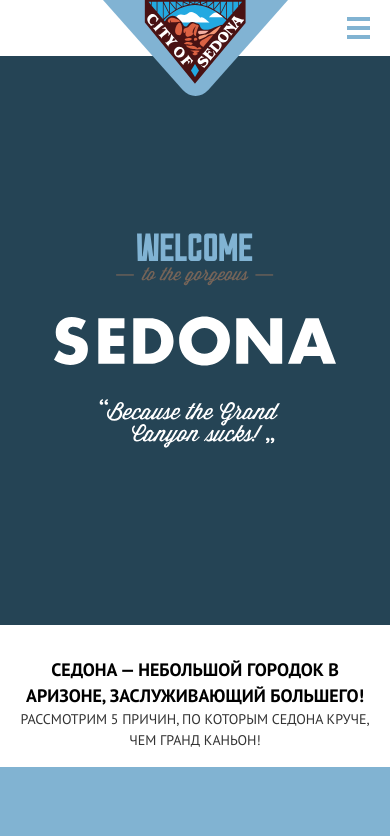
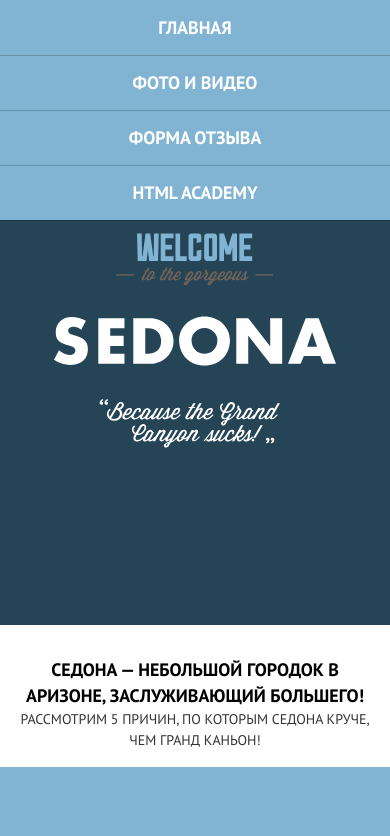
Before and after one commit to htmlacademy-adaptive/106097-sedona-27, a website: page source/index.html in a window 390 px wide. Shown: the top 836 px of the page. Drawn offline with nearby package versions, Linux system fonts and the light colour scheme; files that its build step writes are made by us from their sources.

Commit message:
Add nojs styles for navigation

```diff
--- a/source/index.html
+++ b/source/index.html
@@ -13,8 +13,8 @@
     <a class="page-header__logo" href="#">
       <img class="page-header__logo-image" width="185" height="96" src="img/logo.svg" alt="Логотип Седоны">
     </a>
-    <button class="page-header__toggle" type="button"><span class="visually-hidden">Открыть меню</span></button>
-    <nav class="main-navigation main-navigation--closed">
+    <button class="page-header__toggle page-header__toggle--nojs" type="button"><span class="visually-hidden">Открыть меню</span></button>
+    <nav class="main-navigation main-navigation--closed main-navigation--nojs">
       <ul class="site-list site-list--pages">
         <li class="site-list__item site-list__item--current">
           <a class="site-list__link" href="#">Главная</a>
--- a/source/js/app.js
+++ b/source/js/app.js
@@ -1,6 +1,7 @@
 let nav = document.querySelector('.main-navigation');
 let navToggle = document.querySelector('.page-header__toggle');
 
+navToggle.classList.remove('main-navigation--nojs');
 
 navToggle.addEventListener('click', () => {
   nav.classList.toggle('main-navigation--closed');
--- a/source/sass/blocks/main-navigation/main-navigation.scss
+++ b/source/sass/blocks/main-navigation/main-navigation.scss
@@ -19,3 +19,7 @@
     }
   }
 }
+
+.main-navigation--closed.main-navigation--nojs {
+  display: block;
+}
--- a/source/sass/blocks/page-header/page-header.scss
+++ b/source/sass/blocks/page-header/page-header.scss
@@ -45,6 +45,10 @@
     z-index: 1;
   }
 
+  &--nojs {
+    display: none;
+  }
+
   @media (min-width: $tablet-width) {
     display: none;
   }
```
Also changed, not shown: source/photo-video.html (+2 -2 lines), source/review.html (+2 -2 lines).
